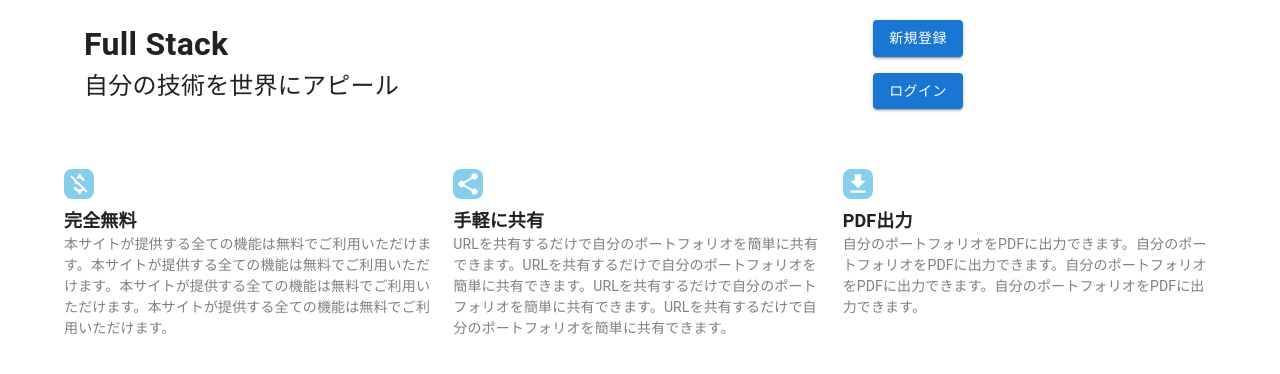
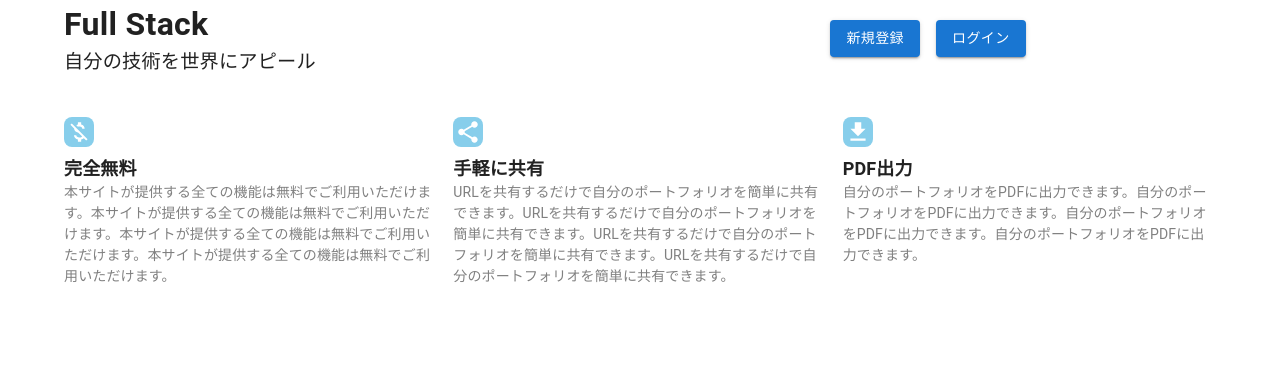
Before and after one commit to Yumax-panda/full-stack, a Next.js app: page / in a window 1280 px wide. Shown: the top 374 px of the page. Built offline with nearby package versions, Linux system fonts and the light colour scheme.

Commit message:
見た目を修正

```diff
--- a/src/app/page.tsx
+++ b/src/app/page.tsx
@@ -1,34 +1,53 @@
-import { Button, Typography, Grid, Stack } from '@mui/material'
+import { Button, Typography, Grid, Box } from '@mui/material'
 import { Feature } from './_components/Feature'
 
 export default function Home() {
   return (
-    <div>
-      <div style={{ margin: 'auto', padding: 20 }}>
-        <Grid container>
+    <Box>
+      <Box sx={{ margin: 'auto' }}>
+        <Grid container sx={{ display: 'flex' }}>
           <Grid item xs={12} md={6}>
-            <Typography sx={{ fontWeight: 'bold', fontSize: 32 }}>
+            <Typography
+              sx={{
+                fontWeight: 'bold',
+                fontSize: '2rem',
+                textAlign: {
+                  xs: 'center',
+                  md: 'left',
+                },
+              }}
+            >
               Full Stack
             </Typography>
-            <Typography style={{ fontSize: 24 }}>
+            <Typography
+              sx={{
+                fontSize: '1.2rem',
+                textAlign: {
+                  xs: 'center',
+                  md: 'left',
+                },
+                mb: {
+                  xs: 2,
+                  md: 0,
+                },
+              }}
+            >
               自分の技術を世界にアピール
             </Typography>
           </Grid>
           <Grid item xs={12} md={6} sx={{ display: 'flex' }}>
-            <Stack spacing={2} sx={{ margin: 'auto' }}>
-              <Button variant='contained' color='primary'>
+            <Box sx={{ margin: 'auto' }}>
+              <Button variant='contained' color='primary' sx={{ m: 1 }}>
                 新規登録
               </Button>
-              <Button variant='contained' color='primary'>
+              <Button variant='contained' color='primary' sx={{ m: 1 }}>
                 ログイン
               </Button>
-            </Stack>
+            </Box>
           </Grid>
         </Grid>
-      </div>
-      <div>
-        <Feature />
-      </div>
-    </div>
+      </Box>
+      <Feature />
+    </Box>
   )
 }
```
